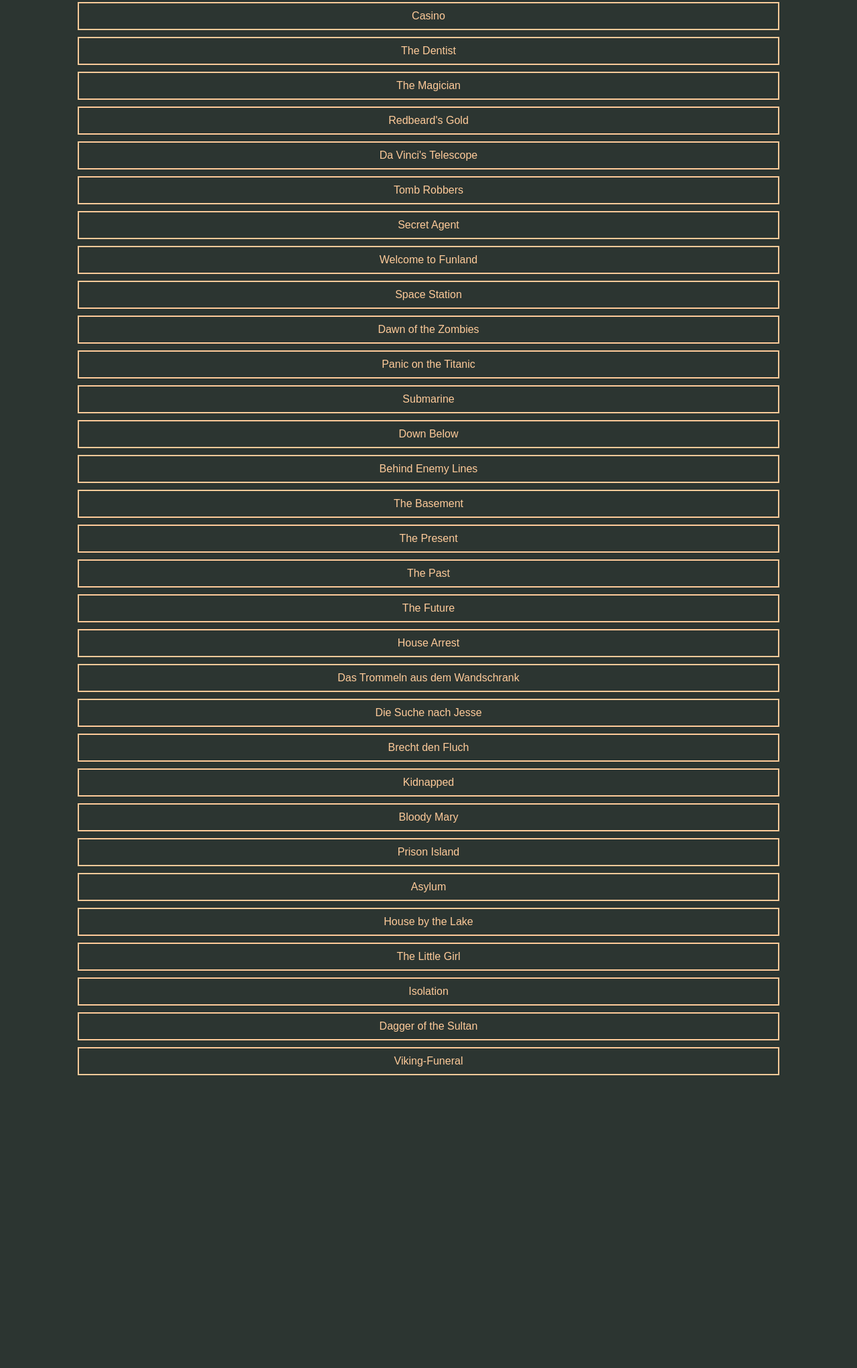
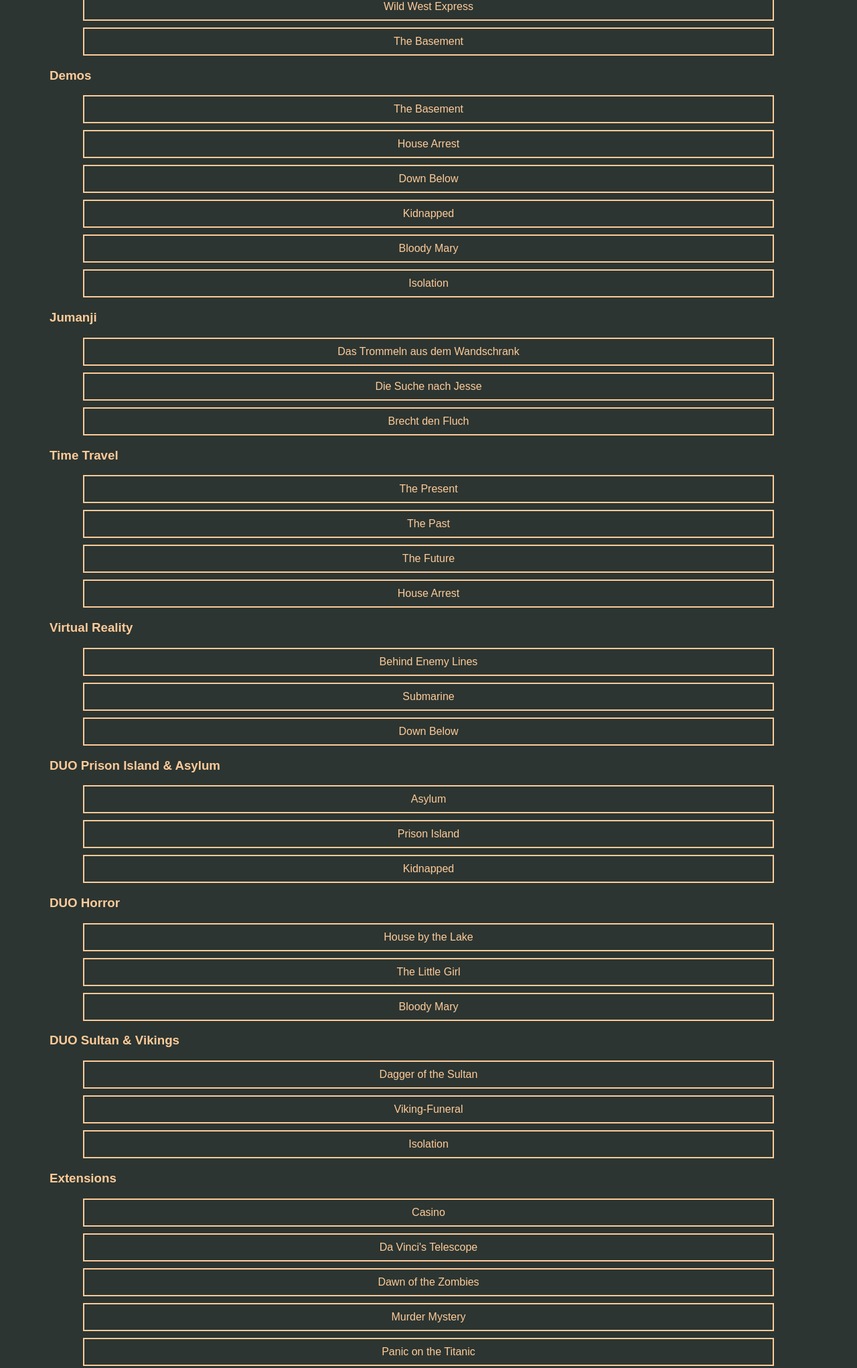
Before and after one commit to M-Benkert/escape-room-decoder.github.io, a plain HTML site: page docs/index.html in a window 1280 px wide. Shown: the part 545-2587 px from the top of the page at 67% size. Before the commit the page ends 2160 px from the top, so only its background shows below. Drawn offline with Linux system fonts and the light colour scheme.

Commit message:
Sort games

```diff
--- a/docs/games.json
+++ b/docs/games.json
@@ -1,82 +1,304 @@
 {
+    "nuclear-countdown": {
+        "title": "Nuclear Countdown",
+        "solution": [
+            [1, 6, 2, 2],
+            [5, 4, 1, 1],
+            [5, 2, 3, 4]
+        ],
+        "categories": [
+            "base1"
+        ]
+    },
     "prison-break": {
         "title": "Prison Break",
-      "category": "base1",
         "solution": [
             [6, 2, 5, 1],
             [5, 2, 1, 6],
             [5, 1, 5, 6]
+        ],
+        "categories": [
+            "base1"
+        ]
+    },
+    "temple-of-the-aztec": {
+        "title": "Temple of the Aztec",
+        "solution": [
+            [4, 5, 6, 3],
+            [1, 3, 6, 2],
+            [5, 4, 6, 3]
+        ],
+        "categories": [
+            "base1"
         ]
     },
     "virus": {
         "title": "Virus",
-      "category": "base1",
         "solution": [
             [3, 6, 1, 5],
             [4, 1, 5, 6],
             [1, 3, 4, 1]
+        ],
+        "categories": [
+            "base1"
         ]
     },
-    "temple-of-the-aztec": {
-      "title": "Temple of the Aztec",
-      "category": "base1",
+    "alice-in-wonderland": {
+        "title": "Alice in Wonderland",
         "solution": [
-        [4, 5, 6, 3],
-        [1, 3, 6, 2],
-        [5, 4, 6, 3]
+            [6, 1, 5, 3],
+            [3, 5, 4, 3],
+            [6, 1, 1, 5]
+        ],
+        "categories": [
+            "base2"
         ]
     },
-    "nuclear-countdown": {
-      "title": "Nuclear Countdown",
-      "category": "base1",
+    "another-dimension": {
+        "title": "Another Dimension",
         "solution": [
-        [1, 6, 2, 2],
-        [5, 4, 1, 1],
-        [5, 2, 3, 4]
+            [1, 1, 3, 5],
+            [6, 6, 1, 5],
+            [0, 0, 0, 0]
+        ],
+        "categories": [
+            "base2"
+        ]
+    },
+    "the-break-in": {
+        "title": "The Break-in",
+        "solution": [
+            [1, 4, 5, 4],
+            [5, 4, 6, 1],
+            [6, 3, 6, 2]
+        ],
+        "categories": [
+            "base2"
         ]
     },
     "wild-west-express": {
         "title": "Wild West Express",
-      "category": "base2",
         "solution": [
             [4, 6, 5, 3],
             [4, 3, 5, 2],
             [5, 5, 2, 4]
+        ],
+        "categories": [
+            "base2"
         ]
     },
-    "the-break-in": {
-      "title": "The Break-in",
-      "category": "base2",
+    "the-basement": {
+        "title": "The Basement",
+        "solution": [
+            [3, 6, 1, 5]
+        ],
+        "categories": [
+            "demo",
+            "base2"
+        ]
+    },
+    "jumanji-0": {
+        "title": "Das Trommeln aus dem Wandschrank",
+        "solution": [
+            [3, 6, 1, 5],
+            [4, 1, 5, 6],
+            [6, 4, 1, 2]
+        ],
+        "categories": [
+            "jumanji"
+        ]
+    },
+    "jumanji-1": {
+        "title": "Die Suche nach Jesse",
         "solution": [
             [1, 4, 5, 4],
-        [5, 4, 6, 1],
-        [6, 3, 6, 2]
+            [4, 3, 5, 2],
+            [6, 4, 1, 2]
+        ],
+        "categories": [
+            "jumanji"
         ]
     },
-    "another-dimension": {
-      "title": "Another Dimension",
-      "category": "base2",
+    "jumanji-2": {
+        "title": "Brecht den Fluch",
         "solution": [
-        [1, 1, 3, 5],
-        [6, 6, 1, 5],
-        [0, 0, 0, 0]
+            [1, 6, 2, 2],
+            [4, 2, 5, 2],
+            [5, 2, 3, 4]
+        ],
+        "categories": [
+            "jumanji"
         ]
     },
-    "alice-in-wonderland": {
-      "title": "Alice in Wonderland",
-      "category": "base2",
+    "time-travel-0": {
+        "title": "The Present",
+        "solution": [
+            [6, 2, 5, 1],
+            [1, 3, 6, 2],
+            [1, 4, 2, 2]
+        ],
+        "categories": [
+            "time-travel"
+        ]
+    },
+    "time-travel-1": {
+        "title": "The Past",
+        "solution": [
+            [3, 2, 1, 6],
+            [2, 6, 1, 4],
+            [6, 4, 1, 2]
+        ],
+        "categories": [
+            "time-travel"
+        ]
+    },
+    "time-travel-2": {
+        "title": "The Future",
         "solution": [
             [6, 1, 5, 3],
-        [3, 5, 4, 3],
-        [6, 1, 1, 5]
+            [5, 2, 1, 6],
+            [2, 5, 4, 6]
+        ],
+        "categories": [
+            "time-travel"
         ]
     },
-    "murder-mystery": {
-      "title": "Murder Mystery",
+    "house-arrest": {
+        "title": "House Arrest",
+        "solution": [
+            [4, 6, 2, 4]
+        ],
+        "categories": [
+            "time-travel",
+            "demo"
+        ]
+    },
+    "behind-enemy-lines": {
+        "title": "Behind Enemy Lines",
+        "solution": [
+            [3, 2, 1, 6],
+            [2, 6, 1, 5],
+            [2, 1, 3, 1]
+        ],
+        "categories": [
+            "virtual-reality"
+        ]
+    },
+    "submarine": {
+        "title": "Submarine",
+        "solution": [
+            [6, 6, 4, 2],
+            [3, 1, 6, 6],
+            [4, 1, 2, 3]
+        ],
+        "categories": [
+            "virtual-reality"
+        ]
+    },
+    "down-below": {
+        "title": "Down Below",
+        "solution": [
+            [2, 3, 6, 1]
+        ],
+        "categories": [
+            "demo",
+            "virtual-reality"
+        ]
+    },
+    "asylum": {
+        "title": "Asylum",
+        "solution": [
+            [3, 2, 1, 6],
+            [6, 2, 3, 4],
+            [3, 6, 3, 5]
+        ],
+        "categories": [
+            "duo-prison-island-asylum"
+        ]
+    },
+    "prison-island": {
+        "title": "Prison Island",
+        "solution": [
+            [6, 2, 5, 1],
+            [5, 2, 1, 6],
+            [5, 1, 5, 6]
+        ],
+        "categories": [
+            "duo-prison-island-asylum"
+        ]
+    },
+    "kidnapped": {
+        "title": "Kidnapped",
+        "solution": [
+            [6, 1, 5, 3]
+        ],
+        "categories": [
+            "demo",
+            "duo-prison-island-asylum"
+        ]
+    },
+    "house-by-the-lake": {
+        "title": "House by the Lake",
         "solution": [
             [4, 6, 5, 3],
-        [6, 2, 3, 4],
-        [5, 6, 6, 6]
+            [5, 4, 6, 1],
+            [3, 2, 2, 6]
+        ],
+        "categories": [
+            "duo-horror"
+        ]
+    },
+    "the-little-girl": {
+        "title": "The Little Girl",
+        "solution": [
+            [3, 6, 1, 5],
+            [3, 5, 4, 3],
+            [1, 3, 4, 1]
+        ],
+        "categories": [
+            "duo-horror"
+        ]
+    },
+    "bloody-mary": {
+        "title": "Bloody Mary",
+        "solution": [
+            [4, 5, 6, 3]
+        ],
+        "categories": [
+            "demo",
+            "duo-horror"
+        ]
+    },
+    "dagger-of-the-sultan": {
+        "title": "Dagger of the Sultan",
+        "solution": [
+            [5, 3, 5, 3],
+            [6, 6, 1, 5],
+            [2, 1, 3, 1]
+        ],
+        "categories": [
+            "duo-sultan-vikings"
+        ]
+    },
+    "viking-funeral": {
+        "title": "Viking-Funeral",
+        "solution": [
+            [4, 4, 2, 2],
+            [3, 3, 2, 6],
+            [2, 4, 4, 1]
+        ],
+        "categories": [
+            "duo-sultan-vikings"
+        ]
+    },
+    "isolation": {
+        "title": "Isolation",
+        "solution": [
+            [4, 6, 5, 3]
+        ],
+        "categories": [
+            "demo",
+            "duo-sultan-vikings"
         ]
     },
     "casino": {
@@ -86,6 +308,86 @@
             [1, 6, 5, 5],
             [5, 2, 1, 6],
             [2, 1, 3, 1]
+        ],
+        "categories": [
+            "extension"
+        ]
+    },
+    "da-vincis-telescope": {
+        "title": "Da Vinci's Telescope",
+        "solution": [
+            [1, 6, 2, 2],
+            [2, 6, 1, 5],
+            [5, 4, 6, 3]
+        ],
+        "categories": [
+            "extension"
+        ]
+    },
+    "dawn-of-the-zombies": {
+        "title": "Dawn of the Zombies",
+        "solution": [
+            [3, 2, 1, 6],
+            [2, 5, 1, 2],
+            [5, 4, 6, 3]
+        ],
+        "categories": [
+            "extension"
+        ]
+    },
+    "murder-mystery": {
+        "title": "Murder Mystery",
+        "solution": [
+            [4, 6, 5, 3],
+            [6, 2, 3, 4],
+            [5, 6, 6, 6]
+        ],
+        "categories": [
+            "extension"
+        ]
+    },
+    "panic-on-the-titanic": {
+        "title": "Panic on the Titanic",
+        "solution": [
+            [4, 3, 3, 2],
+            [5, 4, 1, 1],
+            [6, 3, 6, 2]
+        ],
+        "categories": [
+            "extension"
+        ]
+    },
+    "redbeards-gold": {
+        "title": "Redbeard's Gold",
+        "solution": [
+            [4, 4, 3, 2],
+            [1, 5, 5, 3],
+            [3, 2, 2, 6]
+        ],
+        "categories": [
+            "extension"
+        ]
+    },
+    "secret-agent": {
+        "title": "Secret Agent",
+        "solution": [
+            [6, 2, 5, 1],
+            [1, 5, 5, 3],
+            [2, 5, 4, 6]
+        ],
+        "categories": [
+            "extension"
+        ]
+    },
+    "space-station": {
+        "title": "Space Station",
+        "solution": [
+            [2, 3, 6, 1],
+            [2, 6, 1, 5],
+            [6, 4, 1, 2]
+        ],
+        "categories": [
+            "extension"
         ]
     },
     "the-dentist": {
@@ -94,6 +396,9 @@
             [2, 3, 6, 1],
             [3, 4, 1, 3],
             [0, 0, 0, 0]
+        ],
+        "categories": [
+            "extension"
         ]
     },
     "the-magician": {
@@ -102,22 +407,9 @@
             [5, 3, 5, 3],
             [4, 2, 5, 4],
             [4, 4, 3, 6]
-      ]
-    },
-    "redbeards-gold": {
-      "title": "Redbeard's Gold",
-      "solution": [
-        [4, 4, 3, 2],
-        [1, 5, 5, 3],
-        [3, 2, 2, 6]
-      ]
-    },
-    "da-vincis-telescope": {
-      "title": "Da Vinci's Telescope",
-      "solution": [
-        [1, 6, 2, 2],
-        [2, 6, 1, 5],
-        [5, 4, 6, 3]
+        ],
+        "categories": [
+            "extension"
         ]
     },
     "tomb-robbers": {
@@ -126,14 +418,9 @@
             [4, 5, 6, 3],
             [1, 3, 6, 2],
             [6, 3, 6, 2]
-      ]
-    },
-    "secret-agent": {
-      "title": "Secret Agent",
-      "solution": [
-        [6, 2, 5, 1],
-        [1, 5, 5, 3],
-        [2, 5, 4, 6]
+        ],
+        "categories": [
+            "extension"
         ]
     },
     "welcome-to-funland": {
@@ -142,198 +429,9 @@
             [6, 1, 5, 3],
             [2, 5, 1, 2],
             [4, 4, 3, 6]
-      ]
-    },
-    "space-station": {
-      "title": "Space Station",
-      "solution": [
-        [2, 3, 6, 1],
-        [2, 6, 1, 5],
-        [6, 4, 1, 2]
-      ]
-    },
-    "dawn-of-the-zombies": {
-      "title": "Dawn of the Zombies",
-      "solution": [
-        [3, 2, 1, 6],
-        [2, 5, 1, 2],
-        [5, 4, 6, 3]
-      ]
-    },
-    "panic-on-the-titanic": {
-      "title": "Panic on the Titanic",
-      "solution": [
-        [4, 3, 3, 2],
-        [5, 4, 1, 1],
-        [6, 3, 6, 2]
-      ]
-    },
-    "submarine": {
-      "title": "Submarine",
-      "category": "virtual-reality",
-      "solution": [
-        [6, 6, 4, 2],
-        [3, 1, 6, 6],
-        [4, 1, 2, 3]
-      ]
-    },
-    "down-below": {
-      "title": "Down Below",
-      "category": "demo+virtual-reality",
-      "solution": [
-        [2, 3, 6, 1]
-      ]
-    },
-    "behind-enemy-lines": {
-      "title": "Behind Enemy Lines",
-      "category": "virtual-reality",
-      "solution": [
-        [3, 2, 1, 6],
-        [2, 6, 1, 5],
-        [2, 1, 3, 1]
-      ]
-    },
-    "the-basement": {
-      "title": "The Basement",
-      "category": "demo+base2",
-      "solution": [
-        [3, 6, 1, 5]
-      ]
-    },
-    "time-travel-0": {
-      "title": "The Present",
-      "category": "time-travel",
-      "solution": [
-        [6, 2, 5, 1],
-        [1, 3, 6, 2],
-        [1, 4, 2, 2]
-      ]
-    },
-    "time-travel-1": {
-      "title": "The Past",
-      "category": "time-travel",
-      "solution": [
-        [3, 2, 1, 6],
-        [2, 6, 1, 4],
-        [6, 4, 1, 2]
-      ]
-    },
-    "time-travel-2": {
-      "title": "The Future",
-      "category": "time-travel",
-      "solution": [
-        [6, 1, 5, 3],
-        [5, 2, 1, 6],
-        [2, 5, 4, 6]
-      ]
-    },
-    "house-arrest": {
-      "title": "House Arrest",
-      "category": "demo",
-      "solution": [
-        [4, 6, 2, 4]
-      ]
-    },
-    "jumanji-0": {
-      "title": "Das Trommeln aus dem Wandschrank",
-      "category": "jumanji",
-      "solution": [
-        [3, 6, 1, 5],
-        [4, 1, 5, 6],
-        [6, 4, 1, 2]
-      ]
-    },
-    "jumanji-1": {
-      "title": "Die Suche nach Jesse",
-      "category": "jumanji",
-      "solution": [
-        [1, 4, 5, 4],
-        [4, 3, 5, 2],
-        [6, 4, 1, 2]
-      ]
-    },
-    "jumanji-2": {
-      "title": "Brecht den Fluch",
-      "category": "jumanji",
-      "solution": [
-        [1, 6, 2, 2],
-        [4, 2, 5, 2],
-        [5, 2, 3, 4]
-      ]
-    },
-    "kidnapped": {
-      "title": "Kidnapped",
-      "category": "demo+duo-prison-island-asylum",
-      "solution": [
-        [6, 1, 5, 3]
-      ]
-    },
-    "bloody-mary": {
-      "title": "Bloody Mary",
-      "category": "demo+duo-horror",
-      "solution": [
-        [4, 5, 6, 3]
-      ]
-    },
-    "prison-island": {
-      "title": "Prison Island",
-      "category": "duo-prison-island-asylum",
-      "solution": [
-        [6, 2, 5, 1],
-        [5, 2, 1, 6],
-        [5, 1, 5, 6]
-      ]
-    },
-    "asylum": {
-      "title": "Asylum",
-      "category": "duo-prison-island-asylum",
-      "solution": [
-        [3, 2, 1, 6],
-        [6, 2, 3, 4],
-        [3, 6, 3, 5]
-      ]
-    },
-    "house-by-the-lake": {
-      "title": "House by the Lake",
-      "category": "duo-horror",
-      "solution": [
-        [4, 6, 5, 3],
-        [5, 4, 6, 1],
-        [3, 2, 2, 6]
-      ]
-    },
-    "the-little-girl": {
-      "title": "The Little Girl",
-      "category": "duo-horror",
-      "solution": [
-        [3, 6, 1, 5],
-        [3, 5, 4, 3],
-        [1, 3, 4, 1]
-      ]
-    },
-    "isolation": {
-      "title": "Isolation",
-      "category": "demo+duo-sultan-vikings",
-      "solution": [
-        [4, 6, 5, 3]
-      ]
-    },
-    "dagger-of-the-sultan": {
-      "title": "Dagger of the Sultan",
-      "category": "duo-sultan-vikings",
-      "solution": [
-        [5, 3, 5, 3],
-        [6, 6, 1, 5],
-        [2, 1, 3, 1]
-      ]
-    },
-    "viking-funeral": {
-      "title": "Viking-Funeral",
-      "category": "duo-sultan-vikings",
-      "solution": [
-        [4, 4, 2, 2],
-        [3, 3, 2, 6],
-        [2, 4, 4, 1]
+        ],
+        "categories": [
+            "extension"
         ]
     }
 }
--- a/docs/index.html
+++ b/docs/index.html
@@ -8,11 +8,12 @@
         body {
             font-family: Arial, sans-serif;
             margin: 0;
-            padding: 0;
+            padding: 0 10px;
             color: #FFCB9A;
             background-color: #2C3531;
             box-sizing: border-box;
         }
+
         #links a {
             display: block;
             width: 80%;
@@ -29,6 +30,10 @@
             background-color: #FFCB9A;
             color: #2C3531;
         }
+
+        h3 {
+            padding: 0 5vw;
+        }
     </style>
 </head>
 <body>
@@ -38,7 +43,7 @@
 
 <script>
     // Load JSON data and create links
-        document.addEventListener("DOMContentLoaded", function() {
+    document.addEventListener("DOMContentLoaded", function () {
         fetch("games.json")
             .then(response => response.json())
             .then(data => createLinks(data))
@@ -48,13 +53,52 @@
     function createLinks(data) {
         const linksContainer = document.getElementById("links");
 
+        // Create an object to group links by category
+        const categories = {};
+        const cat_titles = {
+            "base1": "Grundspiel",
+            "base2": "Grundspiel 2",
+            "jumanji": "Jumanji",
+            "time-travel": "Time Travel",
+            "virtual-reality": "Virtual Reality",
+            "duo-prison-island-asylum": "DUO Prison Island & Asylum",
+            "duo-horror": "DUO Horror",
+            "duo-sultan-vikings": "DUO Sultan & Vikings",
+            "extension": "Extensions",
+            "demo": "Demos"
+        };
+
+        // Iterate over the data and group links by category
         for (const key in data) {
             if (data.hasOwnProperty(key)) {
+                const game = data[key];
+                const categories2 = game["categories"];
+
+                categories2.forEach(category => {
+                    if (!categories[category]) {
+                        categories[category] = [];
+                    }
+
                     const link = document.createElement("a");
                     link.href = `decoder.html?game-name=${encodeURIComponent(key)}`;
-                    link.textContent = data[key]["title"];
+                    link.textContent = game["title"];
                     link.style.display = "block"; // To display each link on a new line
+
+                    categories[category].push(link);
+                });
+            }
+        }
+
+        // Create sub headlines and append the links under each category
+        for (const category in categories) {
+            if (categories.hasOwnProperty(category)) {
+                const sub_headline = document.createElement("h3");
+                sub_headline.textContent = cat_titles[category];
+                linksContainer.appendChild(sub_headline);
+
+                categories[category].forEach(link => {
                     linksContainer.appendChild(link);
+                });
             }
         }
     }
--- a/docs/style.css
+++ b/docs/style.css
@@ -75,6 +75,7 @@
 
 .key-container {
     gap: 18px;
+    font-family: Cambria, Serif, serif;
 }
 
 .key {
```
Lines whose indentation alone changed are shown as unchanged.
